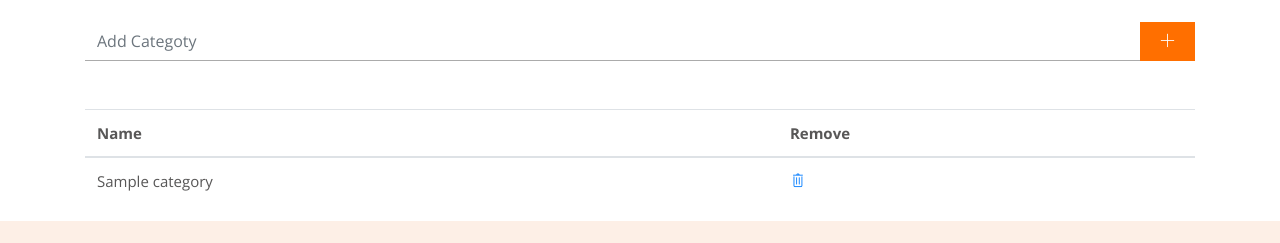
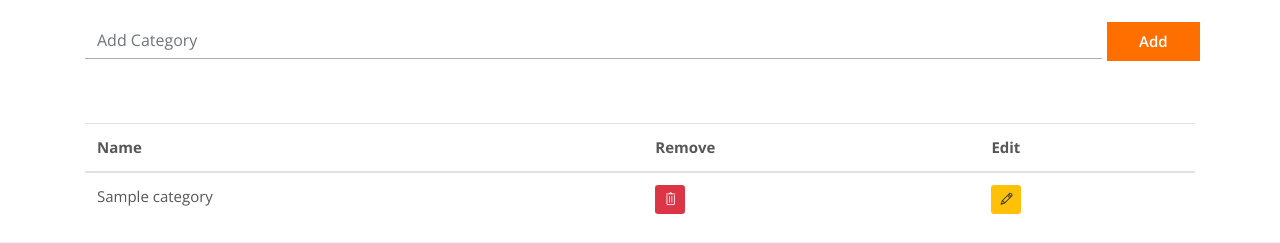
Before and after one commit to Gustavo-F/blog-django-girls, a Django app: page /categories/ in a window 1280 px wide. Shown: the part 324-567 px from the top of the page. Run offline with Django 3.2, Linux system fonts and the light colour scheme; a user stored in the database is signed in; tables that the repository leaves empty hold one stand-in row (values such as "Sample post"); some libraries are stand-ins or nearby versions; some web fonts are replaced.

Commit message:
added CategoryForm and summernote for PostForm

```diff
--- a/blog/admin.py
+++ b/blog/admin.py
@@ -1,4 +1,6 @@
 from django.contrib import admin
+from django_summernote.admin import SummernoteModelAdmin
+
 from . import models
 
 
@@ -10,12 +12,13 @@ class CategoryAdmin(admin.ModelAdmin):
 admin.site.register(models.Category, CategoryAdmin)
 
 
-class PostAdmin(admin.ModelAdmin):
+class PostAdmin(SummernoteModelAdmin):
     list_display = ('id', 'title', 'author', 'is_published')
     list_display_links = ('id', 'title', 'author')
     list_editable = ('is_published', )
 
     filter_horizontal = ('categories', )
+    summernote_fields = ('text', )
 
 
 admin.site.register(models.Post, PostAdmin)
--- a/blog/forms.py
+++ b/blog/forms.py
@@ -1,5 +1,8 @@
+from crispy_forms.helper import FormHelper, Layout
+from crispy_forms.layout import ButtonHolder, Column, Row, Submit
 from django import forms
 from django.forms.widgets import Textarea
+from django_summernote.widgets import SummernoteWidget
 
 from . import models
 
@@ -29,10 +32,7 @@ class WritePostForm(forms.ModelForm):
 
     text = forms.CharField(
         required=True,
-        widget=forms.Textarea(attrs={
-            'rows': 15,
-            'cols': 20,
-        }),
+        widget=SummernoteWidget()
     )
 
     publish_now = forms.BooleanField()
@@ -43,7 +43,6 @@ class WritePostForm(forms.ModelForm):
 
 
 class CommentForm(forms.ModelForm):
-    # TODO: verificar envio de comentaio em branco
     comment = forms.CharField(
         max_length=255,
         widget=Textarea(),
@@ -51,4 +50,30 @@ class CommentForm(forms.ModelForm):
 
     class Meta:
         model = models.Comment
-        fields = ['comment', ]
+        fields = ['comment']
+
+
+class CategoryForm(forms.ModelForm):
+    name = forms.CharField(
+        required=True,
+        label='',
+        widget=forms.TextInput(attrs={
+            'placeholder': 'Add Category'
+        })
+    )
+
+    class Meta:
+        model = models.Category
+        fields = ['name']
+
+    def __init__(self, *args, **kwargs):
+        super(CategoryForm, self).__init__(*args, **kwargs)
+
+        self.helper = FormHelper()
+        self.helper.form_method = 'post'
+        self.helper.layout = Layout(
+            Row(
+                Column('name', css_class='col-lg-11'),
+                Submit('submit', 'Add', css_class='btn btn-primary col-lg-1 h-50')
+            ),
+        )
--- a/blog/templates/blog/categories.html
+++ b/blog/templates/blog/categories.html
@@ -1,25 +1,20 @@
 {% extends 'base.html' %}
+{% load crispy_forms_tags %}
 
 {% block content %}
     <div class="container">
-        <form action="" method="post">
-            {% csrf_token %}
-
-            <div class="input-group mb-3 ui-widget">
-                <input id="add_category" name="add_category_input" type="text" class="form-control" placeholder="Add Categoty">
-                <div class="input-group-append">
-                    <button class="btn btn-primary" type="submit" id="add_categoty_button">
-                        <i class="ti-plus"></i>
-                    </button>
-                </div>
+        <div class="row">
+            <div class="col-lg-12">
+                {% crispy category_form %}
             </div>
-        </form>
+        </div>
 
         <table class="table table-fluid mt-5">
             <thead>
                 <tr>
                     <th>Name</th>
                     <th>Remove</th>
+                    <th>Edit</th>
                 </tr>
             </thead>
             <tbody>
@@ -27,8 +22,13 @@
                     <tr>
                         <td>{{ category.name }}</td>
                         <td>
-                            <a class="btn-btn-primary" type="button" href="{% url 'blog:remove_category' category.pk %}">
+                            <a class="btn-sm btn-danger" type="button" href="{% url 'blog:remove_category' category.pk %}">
                                 <i class="ti-trash"></i>
+                            </a>
+                        </td>
+                        <td>
+                            <a class="btn-sm btn-warning" type="button" href="">
+                                <i class="ti-pencil"></i>
                             </a>
                         </td>
                     </tr>
--- a/blog/views.py
+++ b/blog/views.py
@@ -1,9 +1,7 @@
 from django.contrib import messages
-from django.contrib.auth import authenticate, login, logout
 from django.contrib.auth.decorators import login_required
 from django.contrib.auth.mixins import LoginRequiredMixin
-from django.contrib.auth.models import User
-from django.http.response import HttpResponse
+from django.http.response import Http404
 from django.shortcuts import get_object_or_404, redirect, render
 from django.views import View
 from django.views.generic import ListView
@@ -182,27 +180,26 @@ class ManageCategories(LoginRequiredMixin, View):
         super().setup(*args, **kwargs)
 
         context = {
+            'category_form': forms.CategoryForm(self.request.POST or None),
             'categories': models.Category.objects.all().order_by('name')
         }
 
-        self.render_template = render(
-            self.request, self.template_name, context)
+        self.category_form = context['category_form']
+        self.render_template = render(self.request, self.template_name, context)
 
     def get(self, *args, **kwargs):
         if not self.request.user.is_staff:
-            return redirect('blog:index')
+            return Http404()
 
         return self.render_template
 
     def post(self, *args, **kwargs):
-        if models.Category.objects.filter(name=self.request.POST.get('add_category_input')):
-            return redirect('blog:categories')
+        if not self.category_form.is_valid():
+            return self.render_template
 
-        category = models.Category(
-            name=self.request.POST.get('add_category_input'))
+        self.category_form.save()
 
-        category.save()
-
+        messages.success(self.request, 'Category added successfully.')
         return redirect('blog:categories')
 
 
--- a/mysite/settings.py
+++ b/mysite/settings.py
@@ -37,6 +37,7 @@ INSTALLED_APPS = [
 
     'crispy_forms',
     'multiselectfield',
+    'django_summernote',
 ]
 
 MIDDLEWARE = [
--- a/mysite/urls.py
+++ b/mysite/urls.py
@@ -20,7 +20,9 @@ from django.urls import include, path
 from . import settings
 
 urlpatterns = [
+    path('', include('blog.urls', 'blog')),
+    path('accounts/', include('account.urls', 'account')),
+
     path('admin/', admin.site.urls),
-    path('accounts/', include('account.urls', 'account')),
-    path('', include('blog.urls', 'blog')),
+    path('summernote/', include('django_summernote.urls')),
 ] + static(settings.MEDIA_URL, document_root=settings.MEDIA_ROOT)
--- a/requirements.txt
+++ b/requirements.txt
@@ -1,5 +1,6 @@
 django
 pillow
 mysqlclient
+django-summernote
 django-crispy-forms
 django-multiselectfield
--- a/templates/partial/_footer.html
+++ b/templates/partial/_footer.html
@@ -16,10 +16,16 @@
                 </ul>
             </div>
             <div class="col-md-3 col-sm-6 mb-4 mb-md-0">
-                <h6>Repository</h6>
+                <h6>Links</h6>
                 <ul class="list-unstyled">
                     <li class="font-secondary text-dark">
-                        <a href="https://github.com/Gustavo-F/blog-django-girls" target="_blank">GitHub</a>
+                        <a href="https://github.com/Gustavo-F/blog-django-girls" target="_blank">Repository</a>
+                    </li>
+                    <li class="font-secondary text-dark">
+                        <a href="https://github.com/gustavo-f" target="_blank">GitHub</a>
+                    </li>
+                    <li class="font-secondary text-dark">
+                        <a href="https://www.linkedin.com/in/gustavo-ferreira-b069541b1/" target="_blank">LinkedIn</a>
                     </li>
                 </ul>
             </div>
@@ -28,7 +34,11 @@
 </div>
 <div class="text-center pb-3">
     <p class="mb-0">Copyright ©
-        <script>var CurrentYear = new Date().getFullYear()
-            document.write(CurrentYear)</script> a theme by <a href="https://themefisher.com/">themefisher.com</a>
+        <script>
+            var CurrentYear = new Date().getFullYear()
+            document.write(CurrentYear)
+        </script>
+        a theme by
+        <a href="https://themefisher.com/" target="_blank">themefisher.com</a>
     </p>
 </div>
```
